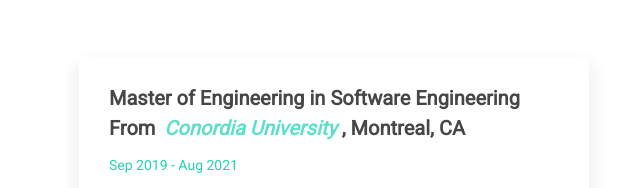
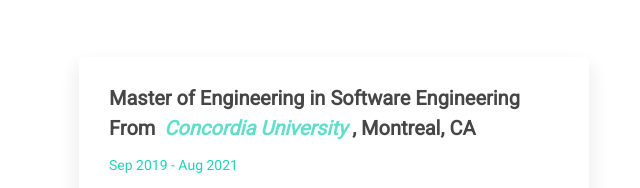
Before and after one commit to mayaba/mayaba.github.io, a plain HTML site: page index.html in a window 1280 px wide. Shown: the part 3696-3884 px from the top of the page, 6-646 px from the left. Drawn offline with Linux system fonts and the light colour scheme.

Commit message:
fixing university name

```diff
--- a/index.html
+++ b/index.html
@@ -842,7 +842,7 @@
                                     data-wow-delay="0.3s">
                                     <h4>Master of Engineering in Software Engineering From <a
                                             href="https://www.concordia.ca/ginacody/computer-science-software-eng/programs/software-eng/meng.html"
-                                            target="_blank">Conordia
+                                            target="_blank">Concordia
                                             University</a> , Montreal, CA</h4>
                                     <div class="mh-eduyear">Sep 2019 - Aug 2021</div>
                                     <span>Some studied courses :</span>
```
